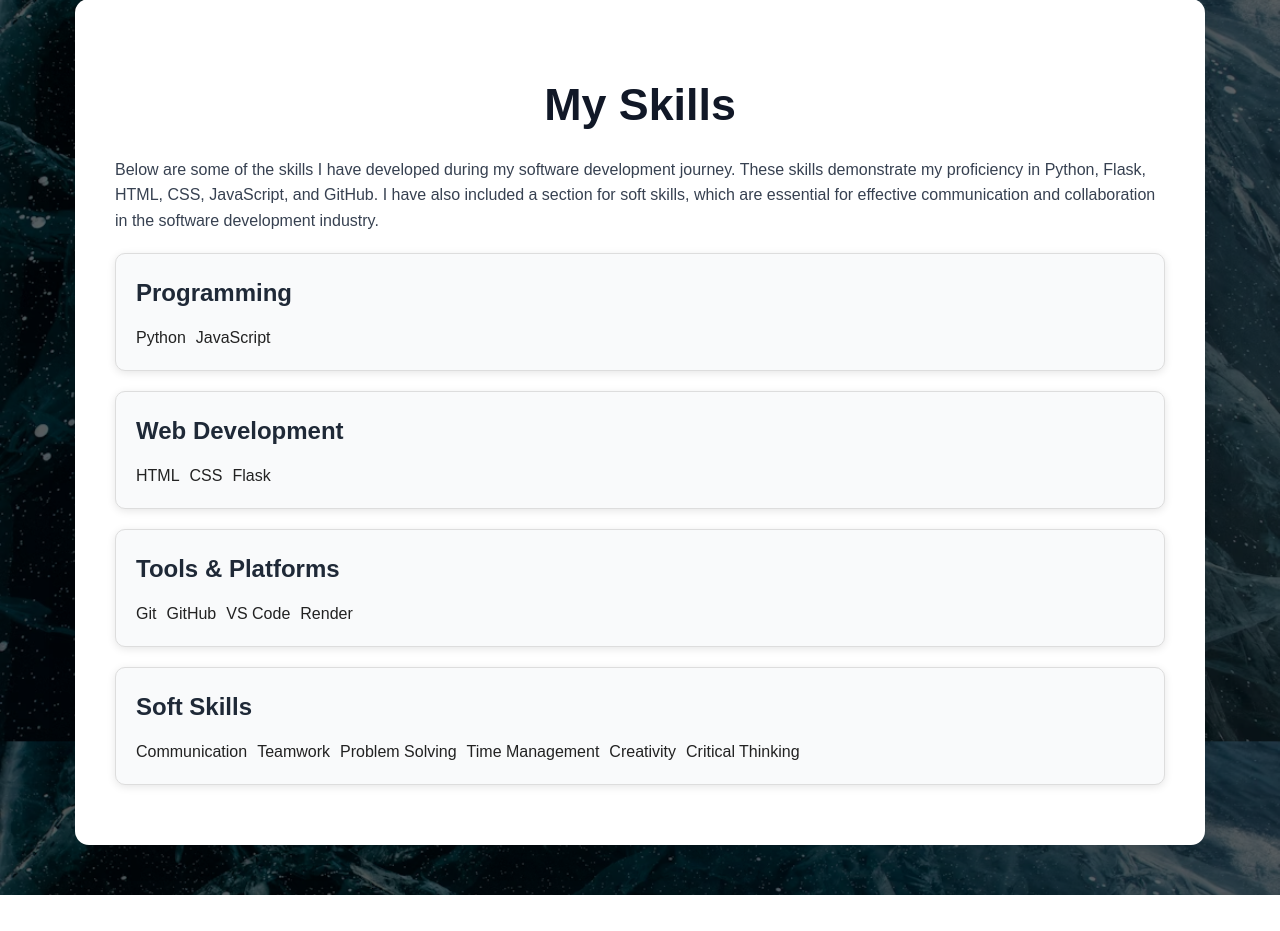
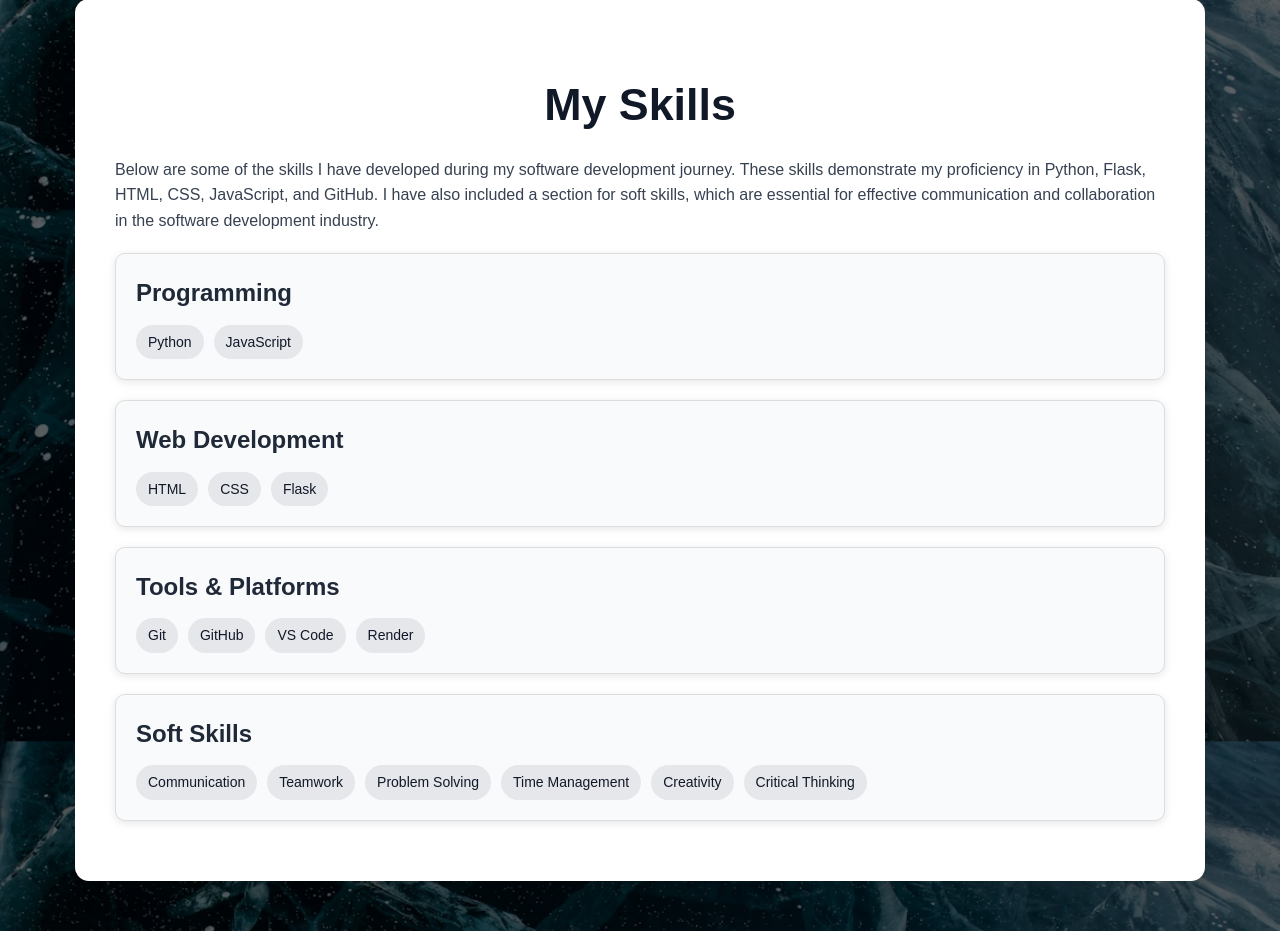
Before and after one commit to mdpos95-tech/flask-portfolio, a Flask app: page /skills in a window 1280 px wide. Shown: the part 112-1043 px from the top of the page. Before the commit the page ends 1007 px from the top, so only its background shows below. Run offline with Flask 3, Linux system fonts and the light colour scheme.

Commit message:
updating skills tag span css

```diff
--- a/static/css/style.css
+++ b/static/css/style.css
@@ -488,3 +488,13 @@ ul{
     gap: 10px;
     margin-top: 10px;
     }
+
+    .skill-tags span {
+    background-color: #e5e7eb;
+    color: #111827;
+    padding: 6px 12px;
+    border-radius: 20px;
+    font-size: 14px;
+    transition: 0.2s;
+
+    }
```
